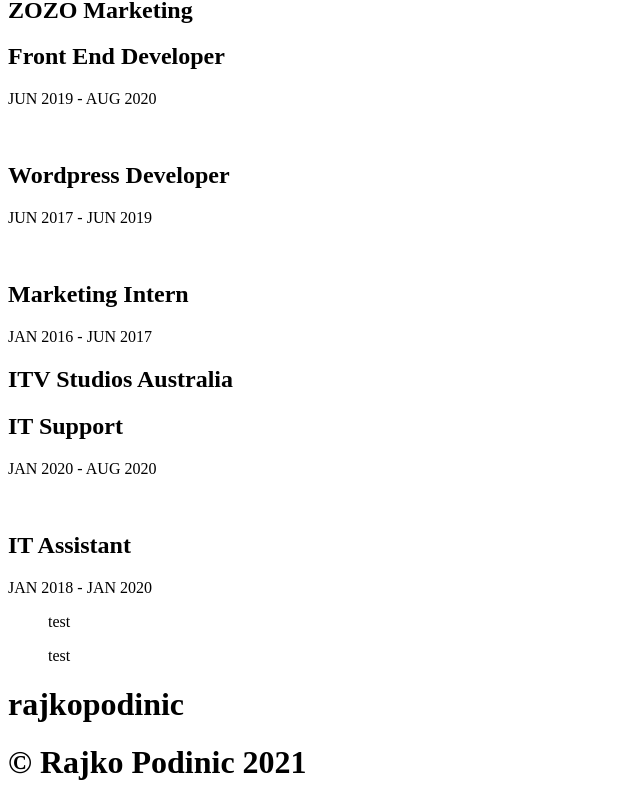
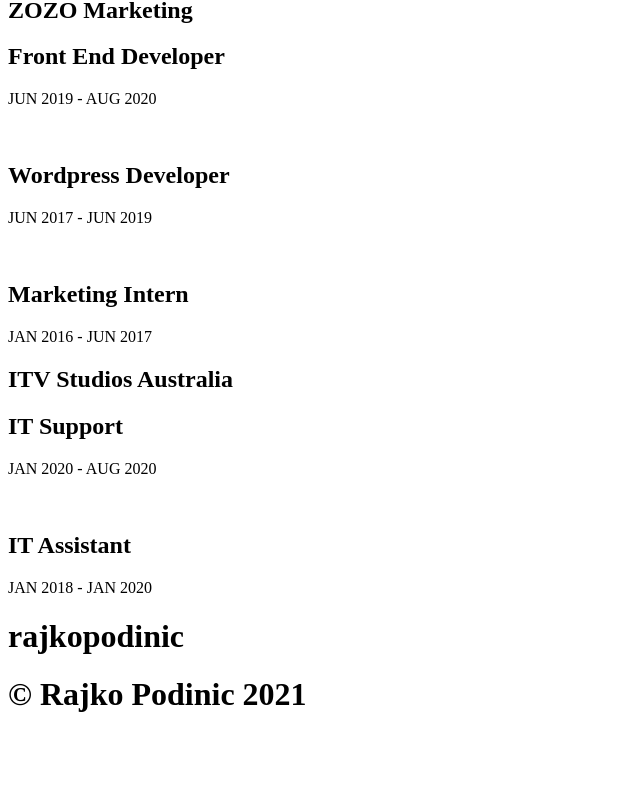
Before and after one commit to rajkopodinic/rajkocomau-v2, a Next.js app: page / in a window 1280 px wide. Shown: the part 3232-4035 px from the top of the page, without its empty margins (0-640 px from the left). After the commit the page ends 3967 px from the top, so only its background shows below. Built offline with nearby package versions, Linux system fonts and the light colour scheme.

Commit message:
Updated Experience

```diff
--- a/pages/index.js
+++ b/pages/index.js
@@ -138,12 +138,6 @@ export default function Home() {
           </div>
         </div>
       </div>
-
-      <div className=''>
-        <ul>test</ul>
-        <ul>test</ul>
-      </div>
-
     </div>
   );
 }
```
